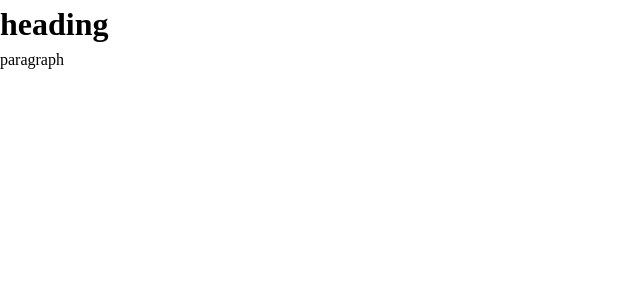
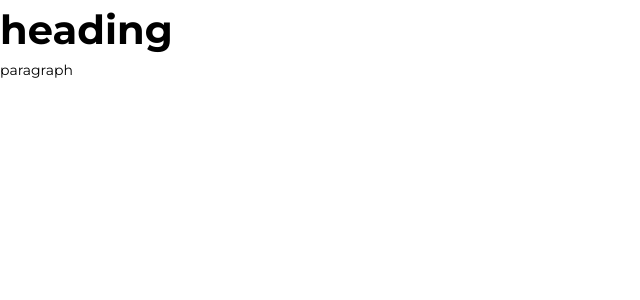
Before and after one commit to bolbatart/bbd-client, a React (Create React App) app: page / in a window 1280 px wide. Shown: the top 300 px of the page, without its empty margins (0-640 px from the left). Built offline with nearby package versions, Linux system fonts and the light colour scheme.

Commit message:
configured fonts

```diff
--- a/public/index.html
+++ b/public/index.html
@@ -24,6 +24,12 @@
       work correctly both with client-side routing and a non-root public URL.
       Learn how to configure a non-root public URL by running `npm run build`.
     -->
+
+    <!-- FONTS -->
+    <link rel="preconnect" href="https://fonts.gstatic.com">
+    <link href="https://fonts.googleapis.com/css2?family=Montserrat:ital,wght@0,100;0,200;0,300;0,400;0,500;0,600;0,700;0,800;0,900;1,100;1,200;1,300;1,400;1,500;1,600;1,700;1,800;1,900&display=swap" rel="stylesheet">
+    <!-- / FONTS -->
+
     <title>React App</title>
   </head>
   <body>
--- a/src/styles/globalStyles.ts
+++ b/src/styles/globalStyles.ts
@@ -6,7 +6,26 @@
 *::before,
 *::after {
   box-sizing: border-box;
+  font-family: 'Montserrat', sans-serif;
 }
+
+// fonts
+// 40, 30, 24, 20, 14
+
+h1 {
+  font-size: 40px;
+}
+h2 {
+  font-size: 30px;
+}
+h3 {
+  font-size: 24px;
+}
+h4 {
+  font-size: 20px;
+}
+
+
 
 ul[class],
 ol[class] {
@@ -35,6 +54,7 @@
   scroll-behavior: smooth;
   text-rendering: optimizeSpeed;
   line-height: 1.5;
+  font-size: 14px;
 }
 
 ul[class],
```
